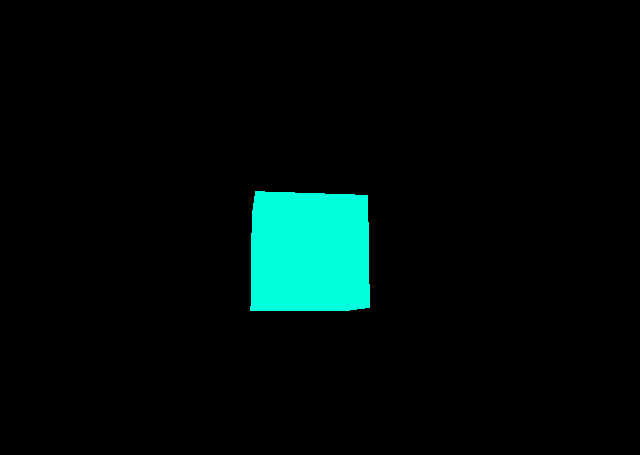
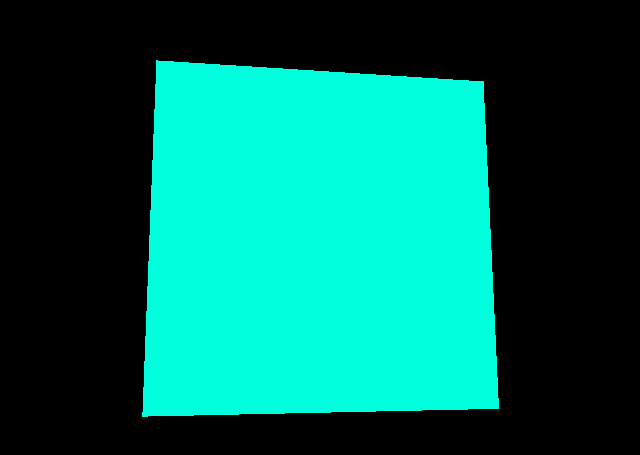
Before and after one commit to emre-f/threejs-demo, a plain HTML site: page index.html in a window 1280 px wide. Shown: the part 143-598 px from the top of the page, without its empty margins (335-975 px from the left). Drawn offline with nearby package versions, Linux system fonts and the light colour scheme.

Commit message:
Update index.html

```diff
--- a/index.html
+++ b/index.html
@@ -22,7 +22,7 @@
 			const cube = new THREE.Mesh( geometry, material );
 			scene.add( cube );
 
-			camera.position.z = 5;
+			camera.position.z = 2;
 
 			function animate() {
 				requestAnimationFrame( animate );
```
